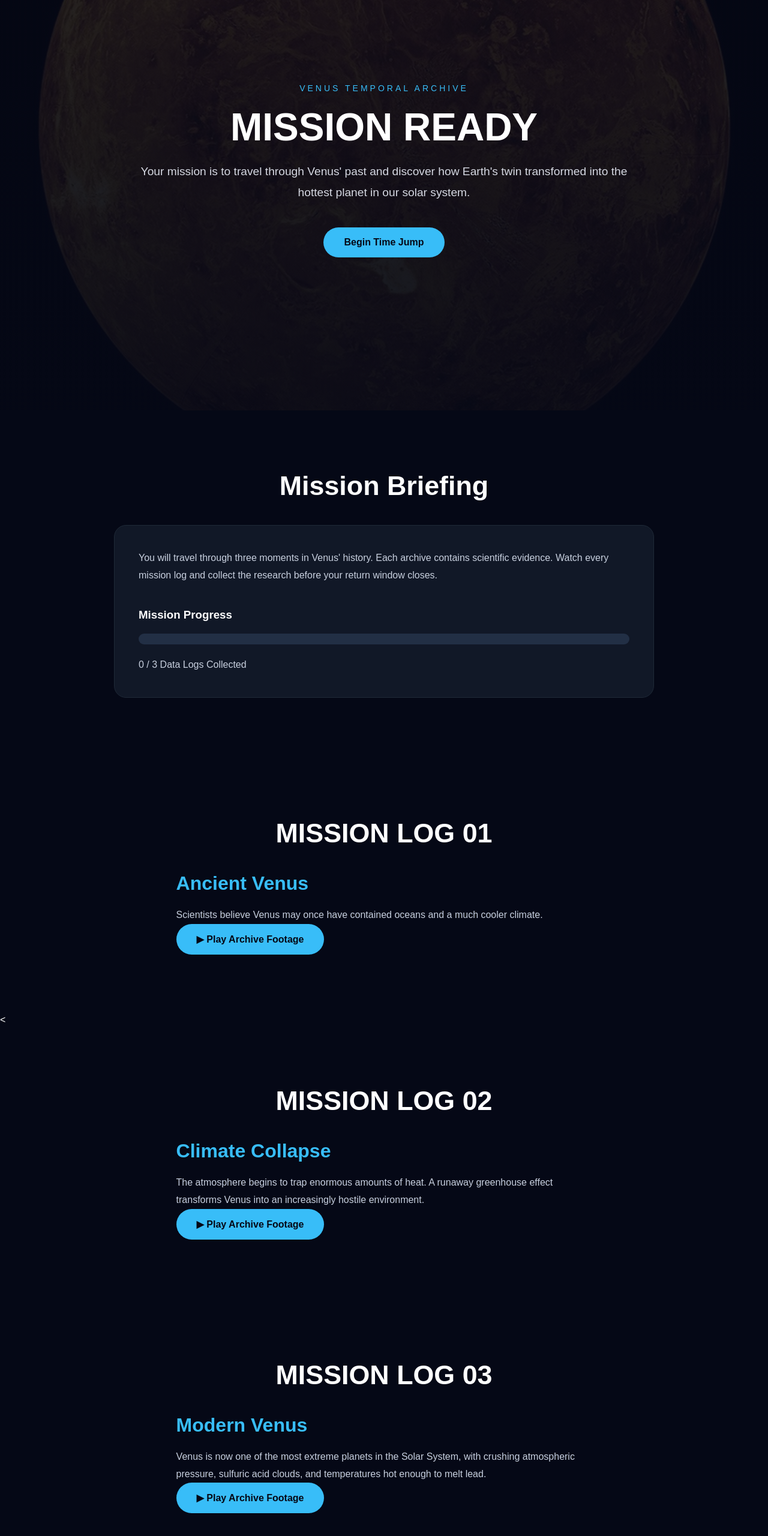
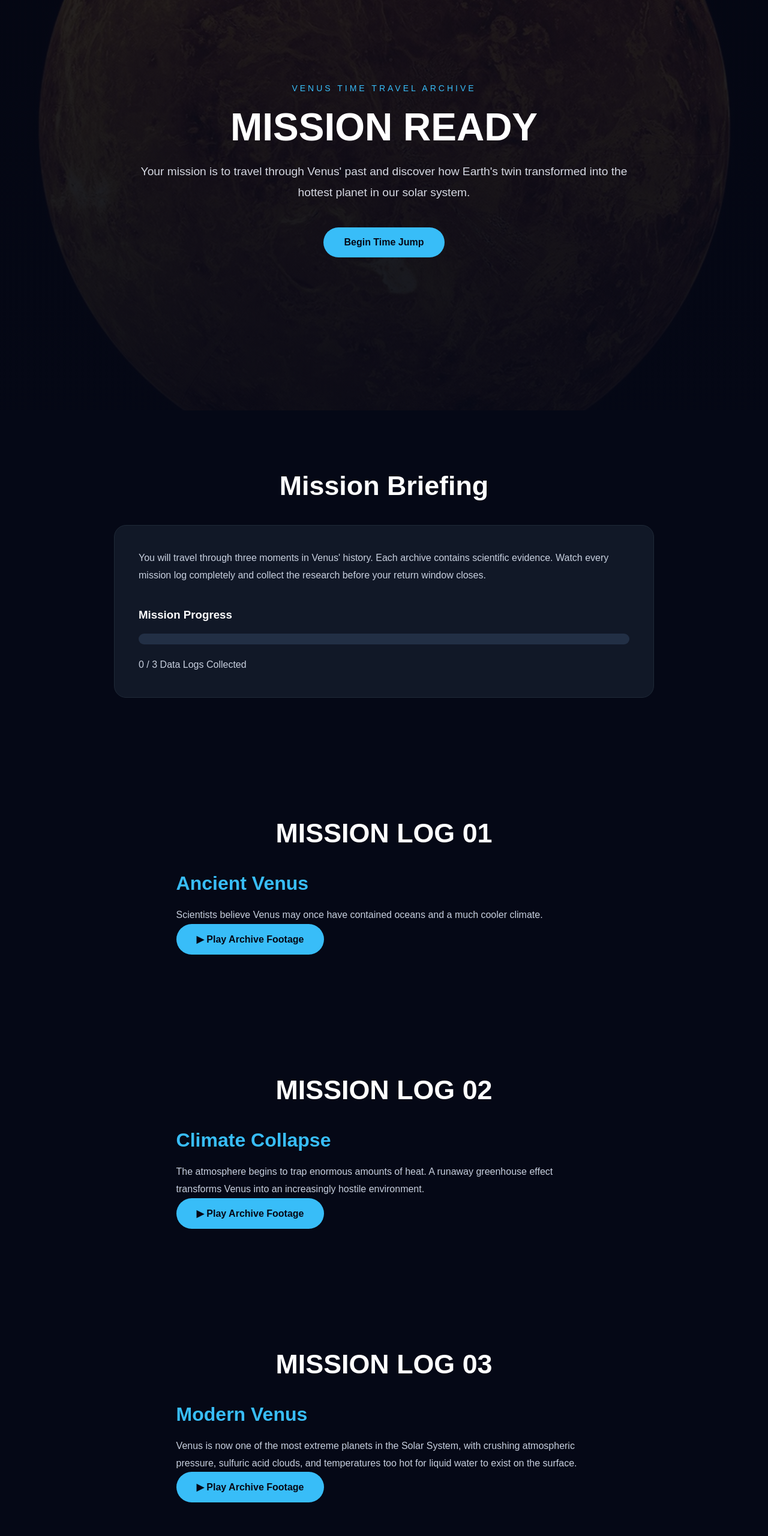
Before and after one commit to Cadencetryingtocode14/Mission-Venus, a plain HTML site: page index.html in a window 1280 px wide. Shown: the part 116-2676 px from the top of the page at 60% size. Drawn offline with Linux system fonts and the light colour scheme.

Commit message:
simple changes

```diff
--- a/index.html
+++ b/index.html
@@ -16,7 +16,7 @@
 
     <div class="hero-content">
 
-        <p class="terminal">VENUS TEMPORAL ARCHIVE</p>
+        <p class="terminal">VENUS TIME TRAVEL ARCHIVE</p>
 
         <h1>MISSION READY</h1>
 
@@ -49,7 +49,7 @@ You will travel through three moments in Venus' history.
 
 Each archive contains scientific evidence.
 
-Watch every mission log and collect the research before your return window closes.
+Watch every mission log completely and collect the research before your return window closes.
 
 </p>
 
@@ -108,7 +108,6 @@ Watch every mission log and collect the research before your return window close
 
 <!-- ================= MISSION LOG 02 ================= -->
 
-<<!-- ================= MISSION LOG 02 ================= -->
 
 <section class="mission">
 
@@ -154,7 +153,7 @@ Watch every mission log and collect the research before your return window close
     <p>
         Venus is now one of the most extreme planets in the Solar System,
         with crushing atmospheric pressure, sulfuric acid clouds, and
-        temperatures hot enough to melt lead.
+        temperatures too hot for liquid water to exist on the surface.
     </p>
 
     <button class="play-btn">
@@ -233,7 +232,7 @@ Return to Earth before the time portal closes.
 
 <p>
 
-Thank you for exploring the history of Earth's twin.
+Thank you for risking the extreme conditions of Venus to collect valuable scientific data.
 
 The collected research has been transmitted safely back to Earth.
 
```
